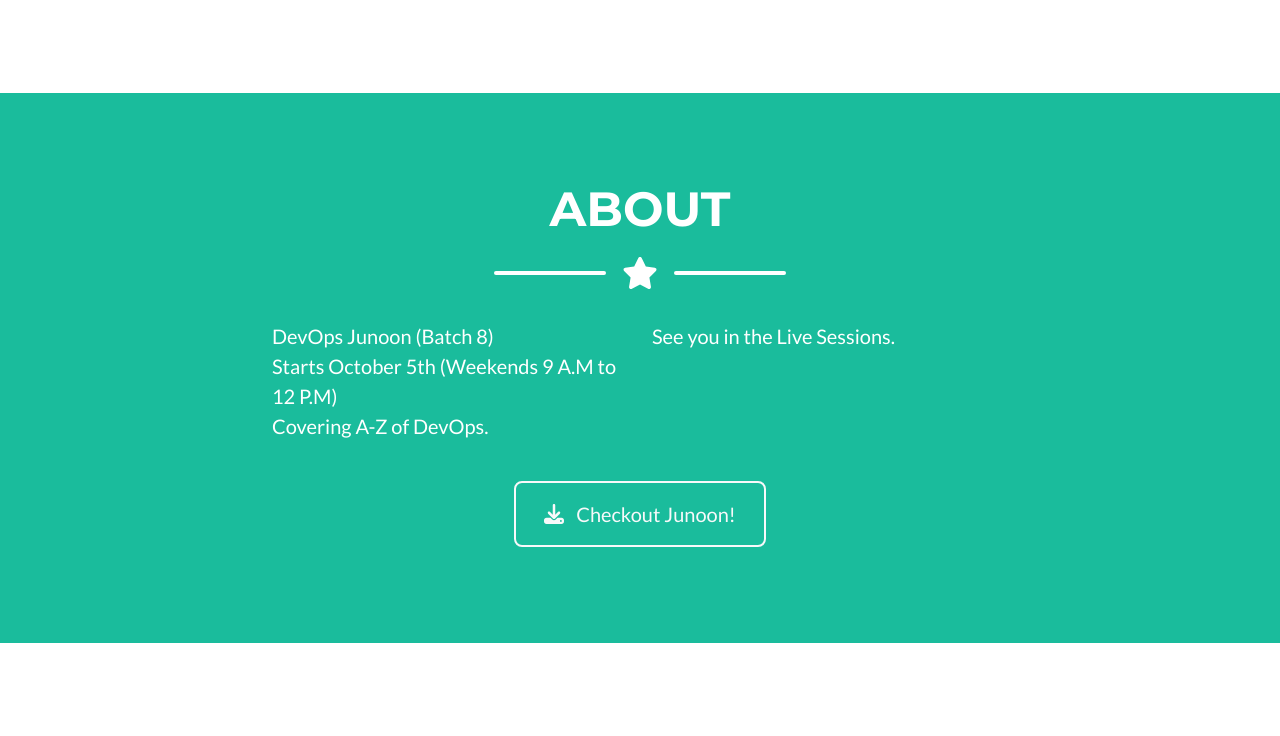
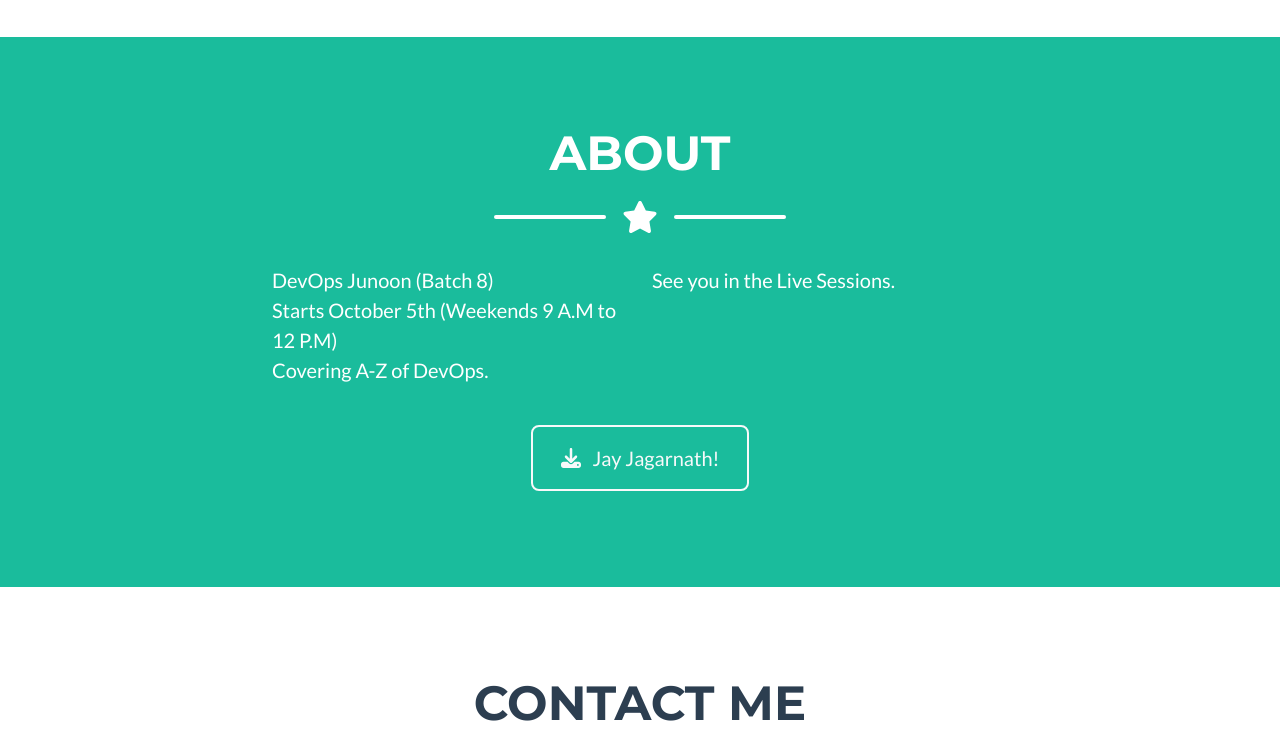
Before and after one commit to johndocker22/github-project-with-s3, a plain HTML site: page index.html in a window 1280 px wide. Shown: the part 1688-2424 px from the top of the page. Drawn offline with nearby package versions, Linux system fonts and the light colour scheme.

Commit message:
jay jagarnath

```diff
--- a/index.html
+++ b/index.html
@@ -42,7 +42,7 @@
                 <!-- Masthead Heading-->
                 <h1 class="masthead-heading text-uppercase mb-0">
                     <a href="https://bit.ly/tws-junoon" style="text-decoration: none; color: inherit;">
-                        DevOps (Junoon Batch 8) Starts October 5th (Sat-Sun 9 to 12)
+                        DevOps - For practice we can use this template
                     </a>
                 </h1>
                 <!-- Icon Divider-->
@@ -143,9 +143,9 @@
                 </div>
                 <!-- About Section Button-->
                 <div class="text-center mt-4">
-                    <a class="btn btn-xl btn-outline-light" href="https://bit.ly/tws-junoon">
+                    <a class="btn btn-xl btn-outline-light" href="https://www.youtube.com/shorts/76sgEcIty3s">
                         <i class="fas fa-download me-2"></i>
-                        Checkout Junoon!
+                        Jay Jagarnath!
                     </a>
                 </div>
             </div>
```
